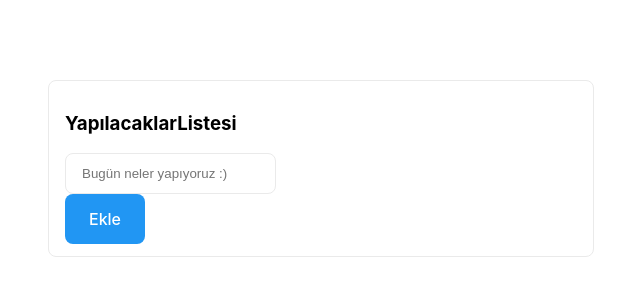
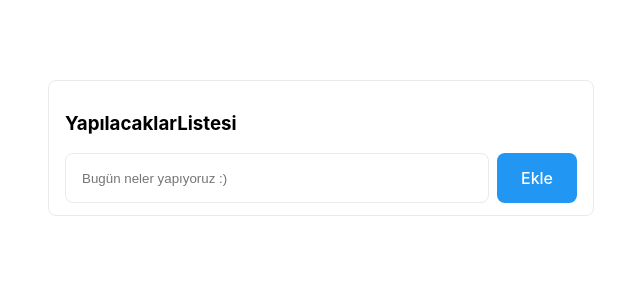
Before and after one commit to emintayfur/be-icin-react, a React (Create React App) app: page / in a window 1280 px wide. Shown: the top 300 px of the page, without its empty margins (319-959 px from the left). Built offline with nearby package versions, Linux system fonts and the light colour scheme.

Commit message:
Gözden kaçan tasarımsal kayma sorunu düzeltildi.

```diff
--- a/src/App.js
+++ b/src/App.js
@@ -31,8 +31,7 @@ function App() {
             <div className="todo-box">
                 <h3>YapılacaklarListesi</h3>
 
-                <div className="add-todo-input-container">
-                    <form onSubmit={handleFormSubmit}>
+                <form className="add-todo-input-container" onSubmit={handleFormSubmit}>
                         <input
                             className="text-input"
                             placeholder="Bugün neler yapıyoruz :)"
@@ -42,8 +41,7 @@ function App() {
                         <button className="add-btn" type="submit">
                             Ekle
                         </button>
-                    </form>
-                </div>
+                </form>
 
                 {list.length > 0 ? (
                     <ul className="todo-s">
```
